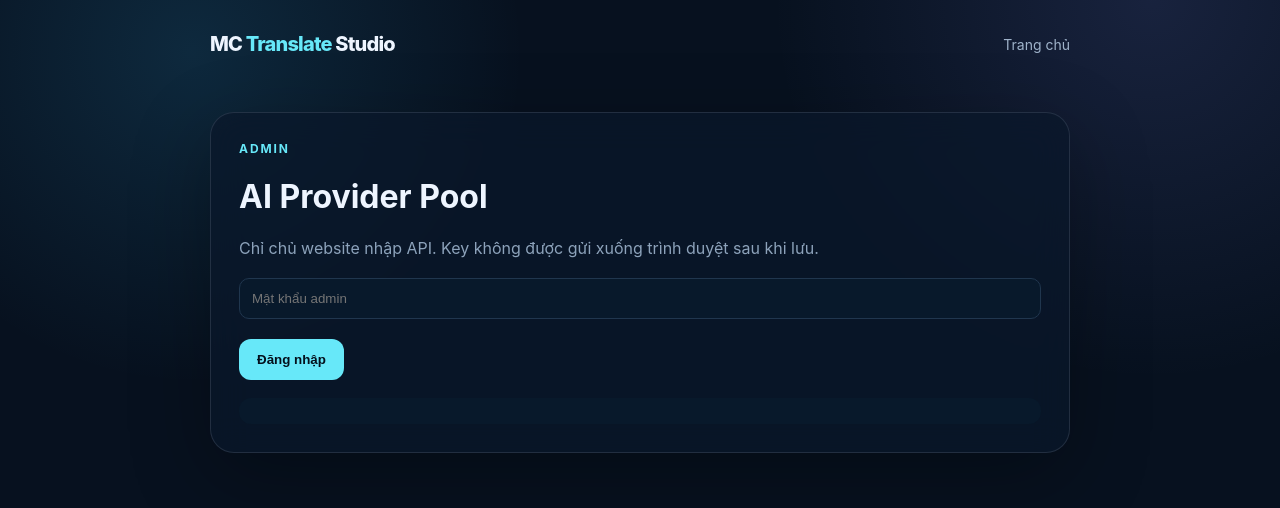
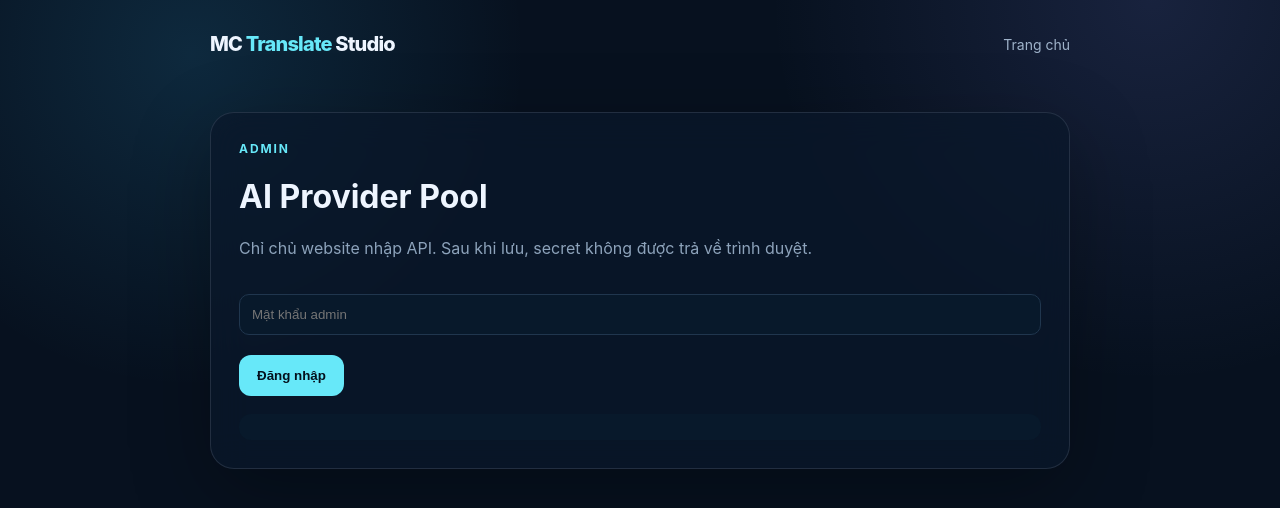
Before and after one commit to Truc5738/MC-Translate-Studio---AI-Engine, a Next.js app: page /admin in a window 1280 px wide. Shown: the top 508 px of the page. Built offline with nearby package versions, Linux system fonts and the light colour scheme; no server answers.

Commit message:
fix: harden app/admin/page.tsx

```diff
--- a/app/admin/page.tsx
+++ b/app/admin/page.tsx
@@ -1,11 +1,11 @@
 "use client";
-import {useEffect,useState} from "react";
+import{useEffect,useState}from"react";
 export default function Admin(){
- const [password,setPassword]=useState(""); const [logged,setLogged]=useState(false); const [keys,setKeys]=useState<any[]>([]); const [msg,setMsg]=useState("");
- async function login(){const r=await fetch("/api/admin/login",{method:"POST",headers:{"Content-Type":"application/json"},body:JSON.stringify({password})}); if(r.ok){setLogged(true);load()}else setMsg("Sai mật khẩu quản trị.")}
- async function load(){const r=await fetch("/api/admin/keys"); if(r.ok){const d=await r.json();setKeys(d.keys.map((x:any)=>({...x,key:""})));}}
+ const[password,setPassword]=useState(""),[logged,setLogged]=useState(false),[keys,setKeys]=useState<any[]>([]),[msg,setMsg]=useState("");
+ async function load(){const r=await fetch("/api/admin/keys");if(r.ok){const d=await r.json();setKeys(d.keys.map((x:any)=>({...x,key:""})));}}
+ async function login(){const r=await fetch("/api/admin/login",{method:"POST",headers:{"Content-Type":"application/json"},body:JSON.stringify({password})});if(r.ok){setLogged(true);load()}else setMsg("Sai mật khẩu quản trị.")}
+ useEffect(()=>{fetch("/api/admin/keys").then(r=>{if(r.ok){setLogged(true);return r.json()}}).then(d=>{if(d)setKeys(d.keys.map((x:any)=>({...x,key:""})))}).catch(()=>{});},[]);
  function change(i:number,field:string,value:any){setKeys(a=>a.map((x,j)=>j===i?{...x,[field]:value}:x))}
- async function save(){const payload=keys.filter(k=>k.key?.trim()).map(k=>({provider:k.provider,key:k.key,enabled:k.enabled!==false})); const r=await fetch("/api/admin/keys",{method:"POST",headers:{"Content-Type":"application/json"},body:JSON.stringify({keys:payload})}); const d=await r.json();setMsg(r.ok?`Đã lưu ${d.count} API key.`:d.error)}
- if(!logged)return <main className="shell admin"><div className="nav"><div className="brand">MC <span>Translate</span> Studio</div><a href="/">Trang chủ</a></div><div className="panel" style={{padding:28}}><div className="eyebrow">Admin</div><h1>AI Provider Pool</h1><p className="muted">Chỉ chủ website nhập API. Key không được gửi xuống trình duyệt sau khi lưu.</p><input className="field" style={{padding:12,width:"100%",margin:"20px 0",background:"#08192b",border:"1px solid #20364e",color:"#fff",borderRadius:10}} type="password" value={password} onChange={e=>setPassword(e.target.value)} placeholder="Mật khẩu admin"/><button className="button primary" onClick={login}>Đăng nhập</button><div className="status">{msg}</div></div></main>;
- return <main className="shell admin"><div className="nav"><div className="brand">MC <span>Translate</span> Studio</div><a href="/">Trang dịch</a></div><div className="panel" style={{padding:28}}><div className="eyebrow">AI Control Center</div><h1>20 API slots</h1><p className="muted">Mỗi slot chọn Gemini hoặc Groq. Hệ thống server-side xoay vòng các key đã bật.</p><div className="rows">{Array.from({length:20},(_,i)=>{const k=keys[i]||{id:i+1,provider:"gemini",key:"",enabled:true};return <div className="keyrow" key={i}><strong>#{String(i+1).padStart(2,"0")}</strong><select value={k.provider} onChange={e=>change(i,"provider",e.target.value)}><option value="gemini">Gemini</option><option value="groq">Groq</option></select><input type="password" value={k.key} onChange={e=>change(i,"key",e.target.value)} placeholder="Dán API key mới"/><label><input type="checkbox" checked={k.enabled!==false} onChange={e=>change(i,"enabled",e.target.checked)}/> Bật</label></div>})}</div><div className="actions"><button className="button primary" onClick={save}>Lưu API pool</button></div><div className="status">{msg}</div></div></main>
-}
+ async function save(){const payload=keys.map(k=>({id:k.id,provider:k.provider,key:k.key||undefined,enabled:k.enabled!==false}));const r=await fetch("/api/admin/keys",{method:"POST",headers:{"Content-Type":"application/json"},body:JSON.stringify({keys:payload})});const d=await r.json();setMsg(r.ok?"Đã lưu API pool.":d.error||"Không thể lưu.");await load();}
+ if(!logged)return <main className="shell admin"><div className="nav"><div className="brand">MC <span>Translate</span> Studio</div><a href="/">Trang chủ</a></div><div className="panel" style={{padding:28}}><div className="eyebrow">Admin</div><h1>AI Provider Pool</h1><p className="muted">Chỉ chủ website nhập API. Sau khi lưu, secret không được trả về trình duyệt.</p><input style={{padding:12,width:"100%",margin:"20px 0",background:"#08192b",border:"1px solid #20364e",color:"#fff",borderRadius:10}} type="password" value={password} onChange={e=>setPassword(e.target.value)} placeholder="Mật khẩu admin"/><button className="button primary" onClick={login}>Đăng nhập</button><div className="status">{msg}</div></div></main>;
+ return <main className="shell admin"><div className="nav"><div className="brand">MC <span>Translate</span> Studio</div><a href="/">Trang dịch</a></div><div className="panel" style={{padding:28}}><div className="eyebrow">AI Control Center</div><h1>20 API slots</h1><p className="muted">Gemini + Groq. Xoay vòng server-side. Ô trống nghĩa là giữ key hiện tại.</p><div className="rows">{Array.from({length:20},(_,i)=>{const k=keys[i]||{id:undefined,provider:"gemini",key:"",enabled:true};return <div className="keyrow" key={i}><strong>#{String(i+1).padStart(2,"0")}</strong><select value={k.provider} onChange={e=>change(i,"provider",e.target.value)}><option value="gemini">Gemini</option><option value="groq">Groq</option></select><input type="password" value={k.key} onChange={e=>change(i,"key",e.target.value)} placeholder={k.id?"Key đang lưu — nhập để thay":"Dán API key"}/><label><input type="checkbox" checked={k.enabled!==false} onChange={e=>change(i,"enabled",e.target.checked)}/> Bật</label></div>})}</div><div className="actions"><button className="button primary" onClick={save}>Lưu API pool</button></div><div className="status">{msg}</div></div></main>}
```
